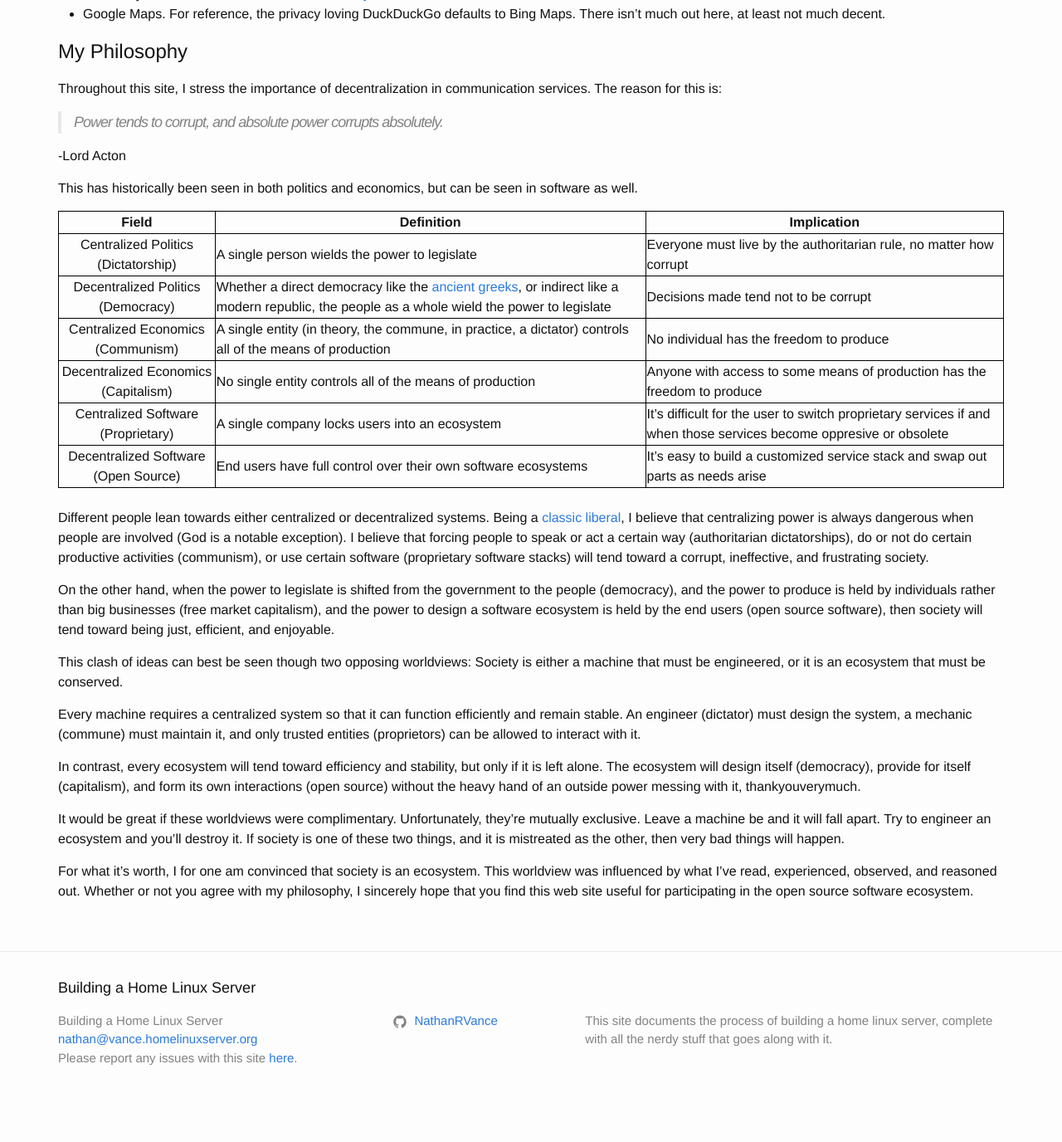
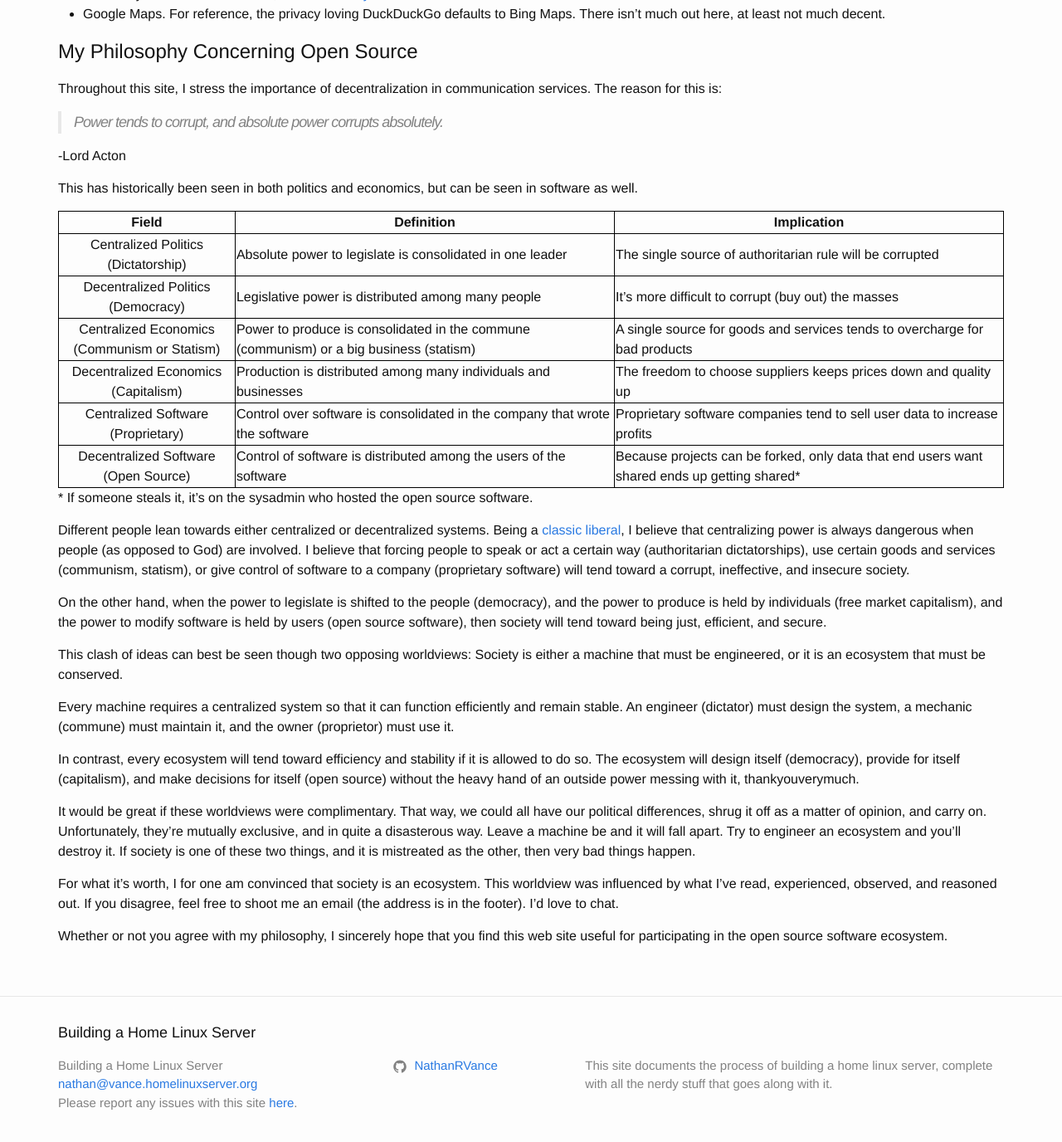
Before and after one commit to NathanRVance/homelinuxserver, a Jekyll site: the page built from about.md, in a window 1280 px wide and 1400 px high, scrolled down 780 px. Shown: the top 1376 px of the window at 83% size. Built offline with Jekyll 4.4.1, drawn with Linux system fonts in a browser that asks for light colours; before the commit the page ends 2126 px from its top, so only the background shows below that.

Commit message:
Revised readme

```diff
--- a/about.md
+++ b/about.md
@@ -27,7 +27,7 @@ Shamefully, there are several things that I have no good recommendations for:
    * If all you need is a handheld, there are [many linux handhelds](https://www.reddit.com/r/linux/comments/4biamr/a_list_of_handheldpocket_linux_computers/) out there.
  * Google Maps. For reference, the privacy loving DuckDuckGo defaults to Bing Maps. There isn't much out here, at least not much decent.
 
-# My Philosophy
+# My Philosophy Concerning Open Source
 Throughout this site, I stress the importance of decentralization in communication services. The reason for this is:
 
 >Power tends to corrupt, and absolute power corrupts absolutely.
@@ -39,24 +39,27 @@ This has historically been seen in both politics and economics, but can be seen
 |---
 | Field | Definition | Implication |
 |:-:|-|-
-| Centralized Politics (Dictatorship) | A single person wields the power to legislate | Everyone must live by the authoritarian rule, no matter how corrupt |
-| Decentralized Politics (Democracy) | Whether a direct democracy like the [ancient greeks](http://www.ancient.eu/Athenian_Democracy/), or indirect like a modern republic, the people as a whole wield the power to legislate | Decisions made tend not to be corrupt |
-| Centralized Economics (Communism) | A single entity (in theory, the commune, in practice, a dictator) controls all of the means of production | No individual has the freedom to produce |
-| Decentralized Economics (Capitalism) | No single entity controls all of the means of production | Anyone with access to some means of production has the freedom to produce |
-| Centralized Software (Proprietary) | A single company locks users into an ecosystem | It's difficult for the user to switch proprietary services if and when those services become oppresive or obsolete |
-| Decentralized Software (Open Source) | End users have full control over their own software ecosystems | It's easy to build a customized service stack and swap out parts as needs arise |
+| Centralized Politics (Dictatorship) | Absolute power to legislate is consolidated in one leader | The single source of authoritarian rule will be corrupted |
+| Decentralized Politics (Democracy) | Legislative power is distributed among many people | It's more difficult to corrupt (buy out) the masses |
+| Centralized Economics <br> (Communism or Statism) | Power to produce is consolidated in the commune (communism) or a big business (statism) | A single source for goods and services tends to overcharge for bad products |
+| Decentralized Economics (Capitalism) | Production is distributed among many individuals and businesses | The freedom to choose suppliers keeps prices down and quality up |
+| Centralized Software (Proprietary) | Control over software is consolidated in the company that wrote the software | Proprietary software companies tend to sell user data to increase profits |
+| Decentralized Software <br> (Open Source) | Control of software is distributed among the users of the software | Because projects can be forked, only data that end users want shared ends up getting shared\* |
 {:.mbtablestyle}
-<br>
-Different people lean towards either centralized or decentralized systems. Being a [classic liberal](https://www.sciencedaily.com/terms/classical_liberalism.htm), I believe that centralizing power is always dangerous when people are involved (God is a notable exception). I believe that forcing people to speak or act a certain way (authoritarian dictatorships), do or not do certain productive activities (communism), or use certain software (proprietary software stacks) will tend toward a corrupt, ineffective, and frustrating society.
+\* If someone steals it, it's on the sysadmin who hosted the open source software.
 
-On the other hand, when the power to legislate is shifted from the government to the people (democracy), and the power to produce is held by individuals rather than big businesses (free market capitalism), and the power to design a software ecosystem is held by the end users (open source software), then society will tend toward being just, efficient, and enjoyable.
+Different people lean towards either centralized or decentralized systems. Being a [classic liberal](https://www.sciencedaily.com/terms/classical_liberalism.htm), I believe that centralizing power is always dangerous when people (as opposed to God) are involved. I believe that forcing people to speak or act a certain way (authoritarian dictatorships), use certain goods and services (communism, statism), or give control of software to a company (proprietary software) will tend toward a corrupt, ineffective, and insecure society.
+
+On the other hand, when the power to legislate is shifted to the people (democracy), and the power to produce is held by individuals (free market capitalism), and the power to modify software is held by users (open source software), then society will tend toward being just, efficient, and secure.
 
 This clash of ideas can best be seen though two opposing worldviews: Society is either a machine that must be engineered, or it is an ecosystem that must be conserved.
 
-Every machine requires a centralized system so that it can function efficiently and remain stable. An engineer (dictator) must design the system, a mechanic (commune) must maintain it, and only trusted entities (proprietors) can be allowed to interact with it.
+Every machine requires a centralized system so that it can function efficiently and remain stable. An engineer (dictator) must design the system, a mechanic (commune) must maintain it, and the owner (proprietor) must use it.
 
-In contrast, every ecosystem will tend toward efficiency and stability, but only if it is left alone. The ecosystem will design itself (democracy), provide for itself (capitalism), and form its own interactions (open source) without the heavy hand of an outside power messing with it, thankyouverymuch.
+In contrast, every ecosystem will tend toward efficiency and stability if it is allowed to do so. The ecosystem will design itself (democracy), provide for itself (capitalism), and make decisions for itself (open source) without the heavy hand of an outside power messing with it, thankyouverymuch.
 
-It would be great if these worldviews were complimentary. Unfortunately, they're mutually exclusive. Leave a machine be and it will fall apart. Try to engineer an ecosystem and you'll destroy it. If society is one of these two things, and it is mistreated as the other, then very bad things will happen.
+It would be great if these worldviews were complimentary. That way, we could all have our political differences, shrug it off as a matter of opinion, and carry on. Unfortunately, they're mutually exclusive, and in quite a disasterous way. Leave a machine be and it will fall apart. Try to engineer an ecosystem and you'll destroy it. If society is one of these two things, and it is mistreated as the other, then very bad things happen.
 
-For what it's worth, I for one am convinced that society is an ecosystem. This worldview was influenced by what I've read, experienced, observed, and reasoned out. Whether or not you agree with my philosophy, I sincerely hope that you find this web site useful for participating in the open source software ecosystem.
+For what it's worth, I for one am convinced that society is an ecosystem. This worldview was influenced by what I've read, experienced, observed, and reasoned out. If you disagree, feel free to shoot me an email (the address is in the footer). I'd love to chat.
+
+Whether or not you agree with my philosophy, I sincerely hope that you find this web site useful for participating in the open source software ecosystem.
```
Also changed, not shown: build.md (added, +1 -0 lines).
